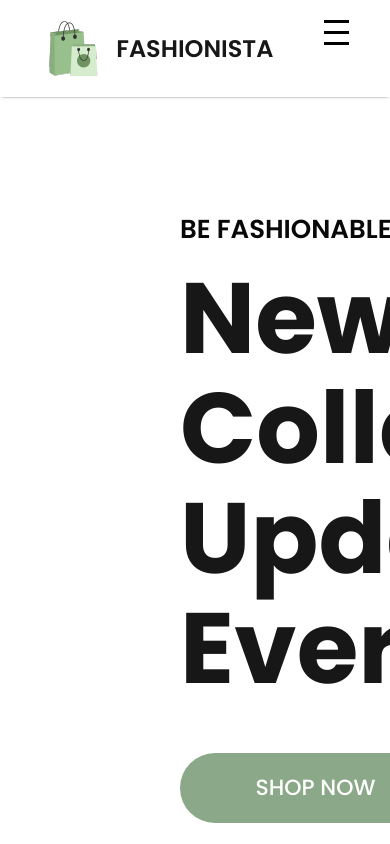
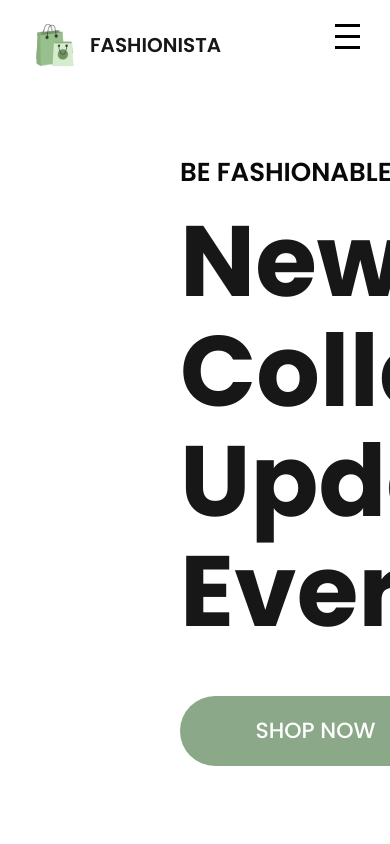
Before and after one commit to nkduyenpham/reactjs-ecom, a React (Vite) app: page / in a window 390 px wide. Shown: the top 844 px of the page. Built offline with nearby package versions, Linux system fonts and the light colour scheme.

Commit message:
adjust the responsiveness of navbar on other screens

```diff
--- a/src/Components/Navbar/Navbar.css
+++ b/src/Components/Navbar/Navbar.css
@@ -126,17 +126,107 @@
     transform: rotate(45deg) translate(-5px, -6px);
 }
 
-/* Mobile styles */
-@media (max-width: 768px) {
+@media(max-width:1280px) {
+    .navbar {
+        padding: 12px 50px;
+
+    }
+
+    .nav-logo {
+        width: 40px;
+    }
+
     .nav-logo p {
-        font-size: 24px;
+        font-size: 25px;
+    }
+
+    .nav-menu {
+        gap: 30px;
+        font-size: 16px;
+    }
+
+    .nav-login-cart {
+        gap: 30px;
+
+    }
+
+    .nav-login-cart button {
+        width: 120px;
+        height: 45px;
+        font-size: 16px;
+    }
+
+    .nav-cart-count {
+        margin-left: -40px;
+        font-size: 12px;
+    }
+}
+
+@media(max-width: 1024px) {
+    .navbar {
+        padding: 12px 20px;
+    }
+
+    /*
+    .nav-logo {
+        width: 40px;
+    }
+
+    .nav-logo p {
+        font-size: 25px;
+    } */
+
+    .nav-menu {
+        gap: 25px;
+        font-size: 14px;
+    }
+
+    .nav-login-cart img {
+        width: 30px;
+    }
+
+    .nav-login-cart button {
+        width: 80px;
+        height: 35px;
+        font-size: 14px;
+    }
+
+    .nav-cart-count {
+        width: 18px;
+        height: 18px;
+    }
+}
+
+@media(max-width: 768px) {
+
+    .navbar {
+        display: flex;
+        position: relative;
+        padding: 20px;
+        box-shadow: none;
+    }
+
+    .nav-logo {
+        position: absolute;
+        display: flex;
+        align-items: center;
+        left: 30px;
+    }
+
+    .nav-logo img {
+        height: 50px;
+    }
+
+    .nav-logo p {
+        font-size: 20px;
         text-align: center;
     }
 
     .nav-menu {
-        /* display: none; */
+        font-size: 20px;
         display: flex;
-        flex-direction: column;
+        justify-content: center;
+        align-items: center;
         list-style: none;
         padding: 0;
         gap: 20px;
@@ -144,6 +234,8 @@
 
     .hamburger {
         display: flex;
+        position: absolute;
+        right: 30px;
     }
 
     .nav-menu-container {
@@ -163,7 +255,8 @@
         flex-direction: column;
         align-items: center;
         margin: 1rem;
-        padding: 50px;
+        padding: 30px;
+        margin-top: 10px;
     }
 
     .nav-menu {
@@ -175,16 +268,13 @@
     .nav-menu li {
         margin: 1rem 0;
         display: block;
-        /* Ensure list items are block elements */
     }
 
     .nav-login-cart {
         display: flex;
         align-items: center;
         gap: 20px;
-        /* Adjust gap as needed */
         position: relative;
-        /* Ensure relative positioning for child elements */
     }
 
     .nav-cart-count {
@@ -194,14 +284,11 @@
         justify-content: center;
         align-items: center;
         border-radius: 50%;
-        /* Ensure a circular shape */
         font-size: 14px;
         background: #8ba888;
         color: white;
         position: absolute;
         top: -10px;
-        /* Adjust as needed */
         right: 0;
-        /* Adjust to position correctly */
     }
 }
--- a/src/Components/Navbar/Navbar.jsx
+++ b/src/Components/Navbar/Navbar.jsx
@@ -14,7 +14,6 @@
     const toggleMenu = () => {
         setIsMenuOpen(!isMenuOpen);
     };
-
     return (
         <div className="navbar">
             <div className="nav-logo">
@@ -54,5 +53,4 @@
         </div>
     )
 }
-
 export default Navbar;
```
